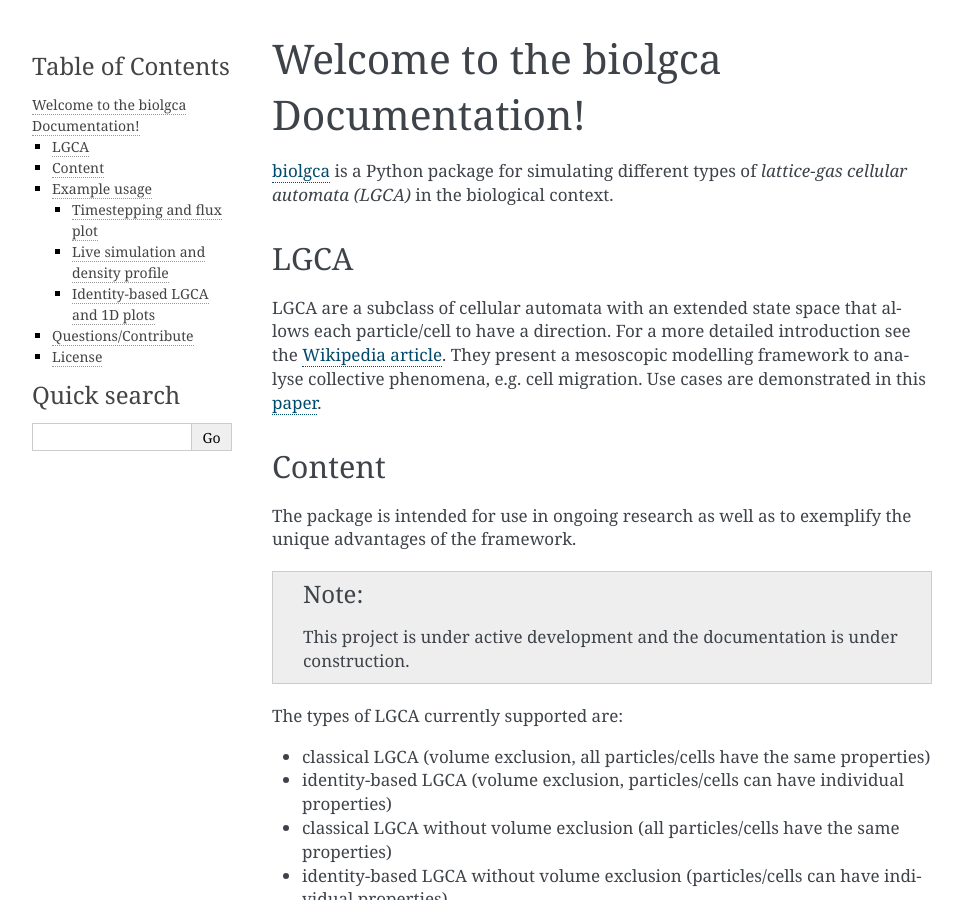
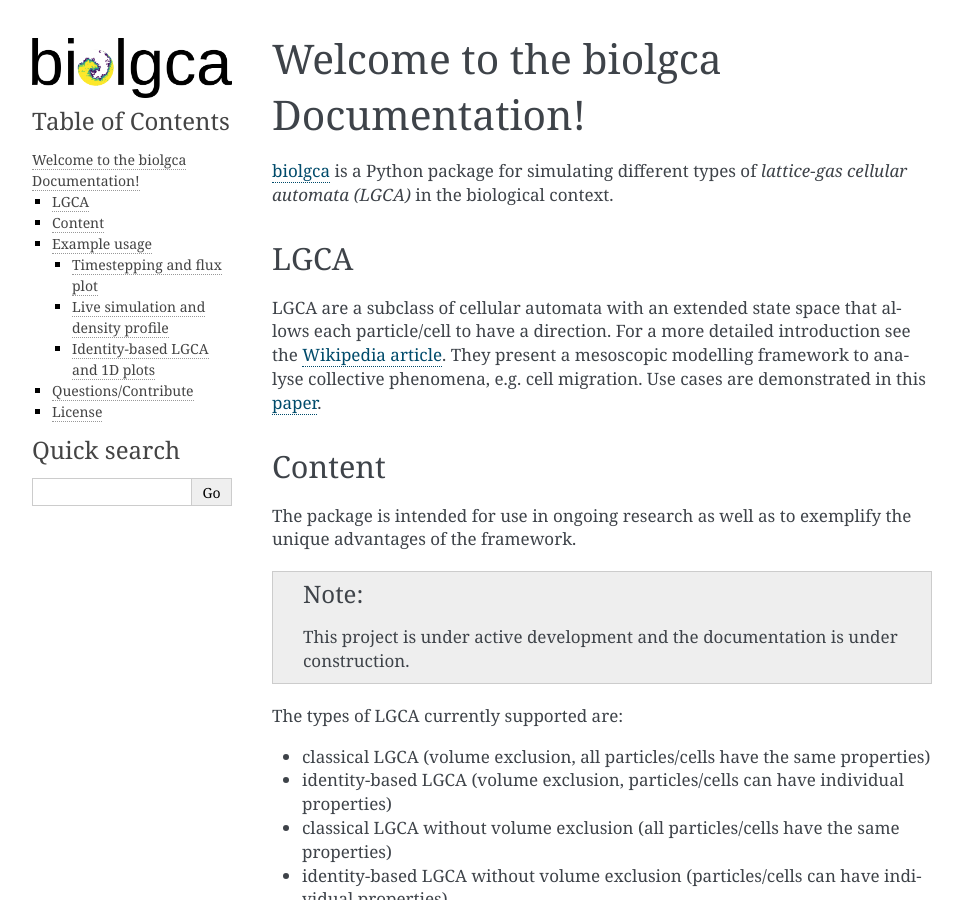
Before and after one commit to sisyga/biolgca, a Sphinx documentation site: the page built from docs/source/index.rst, in a window 1280 px wide and 900 px high. Shown: the whole window, without its empty margins (148-1111 px from the left). Built offline with Sphinx 7.4.7, drawn with Linux system fonts in a browser that asks for light colours.

Commit message:
changed logo path in conf.py

```diff
--- a/docs/source/conf.py
+++ b/docs/source/conf.py
@@ -68,7 +68,7 @@ html_theme = 'alabaster'
 # Add any paths that contain custom static files (such as style sheets) here,
 # relative to this directory. They are copied after the builtin static files,
 # so a file named "default.css" will overwrite the builtin "default.css".
-html_static_path = ['_static/', '../images/']
+html_static_path = ['_static/']
 #html_css_files = ['css/custom.css']
 html_style = 'css/methods.css'
 
@@ -101,6 +101,6 @@ add_module_names = True  # default True
 # to do: github button and read the rest
 html_theme_options = {
     'fixed_sidebar' : True,
-    'logo': '../images/biolgca_v2.png',
+#    'logo': '../images/biolgca_v2.png',
 }
-#html_logo = '../images/biolgca_v2.png'
+html_logo = '../images/biolgca_v2.png'
```
